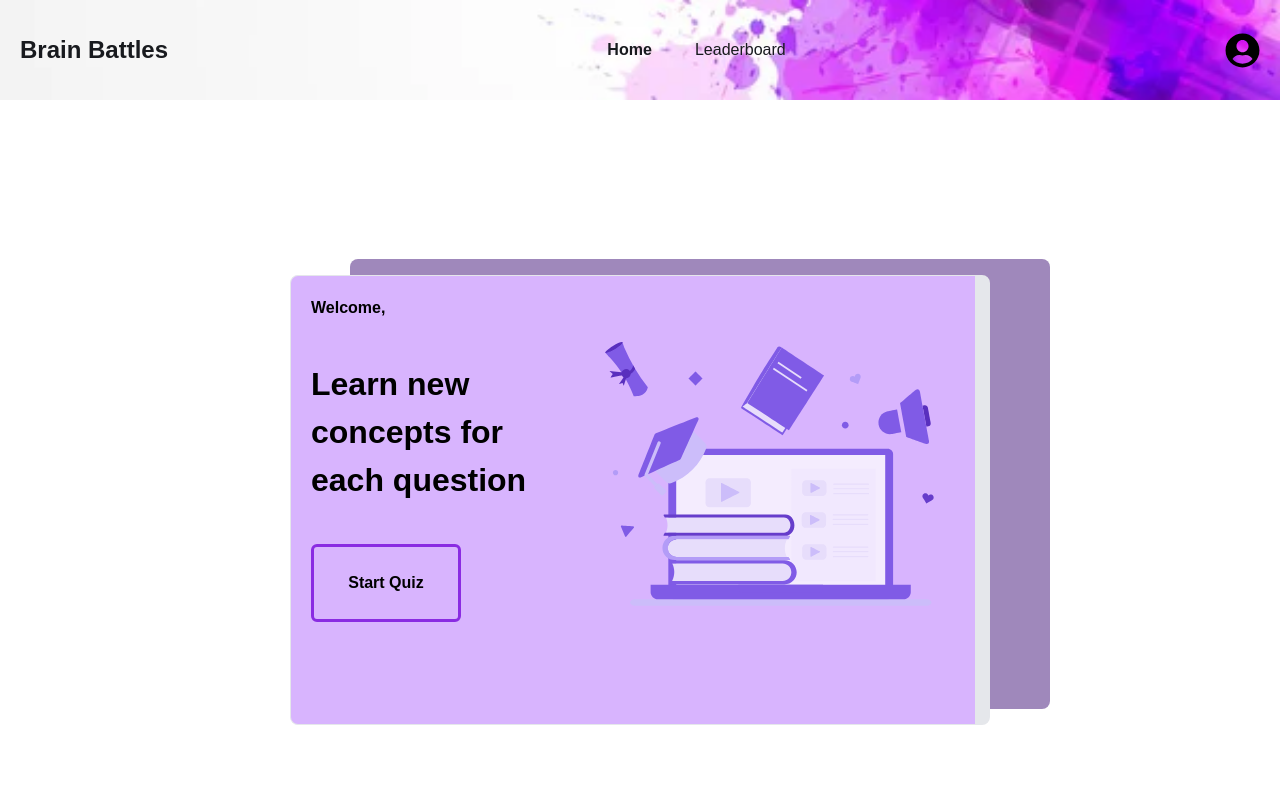
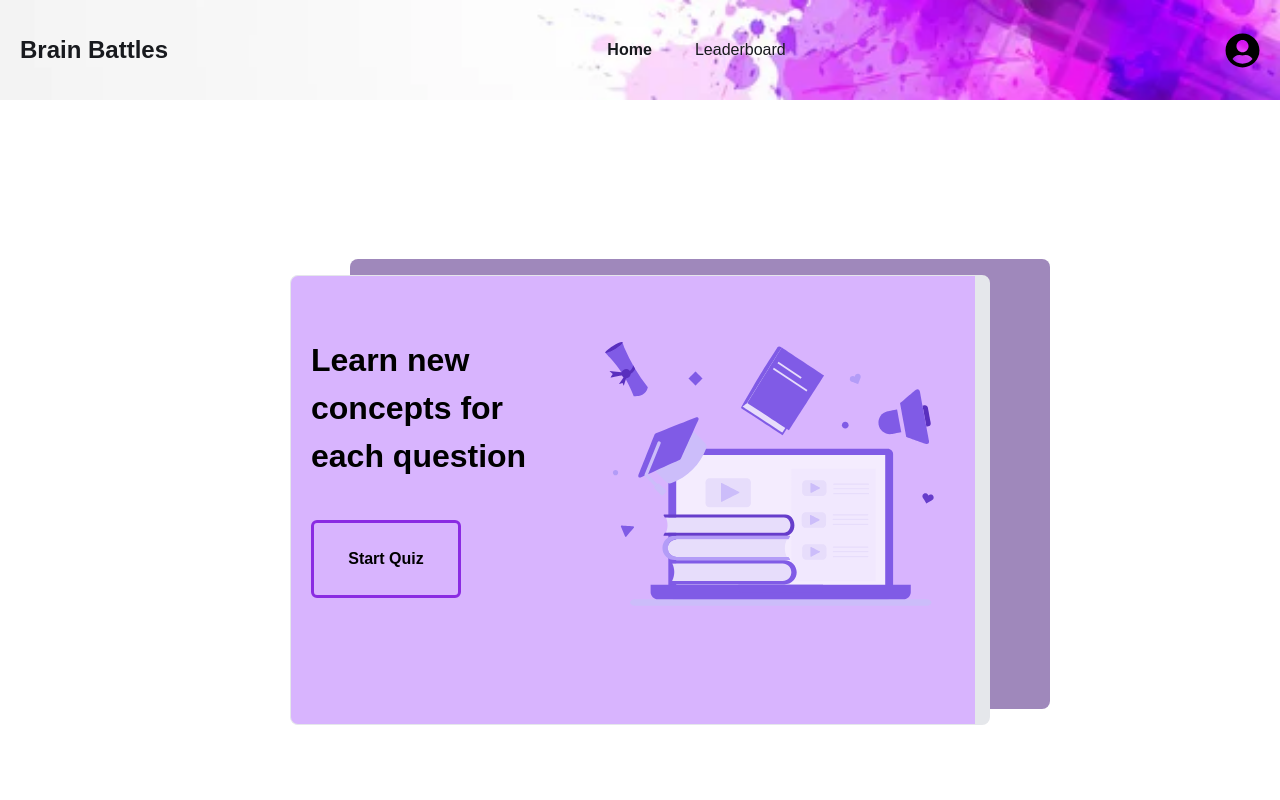
Before and after one commit to ImAnanthakrishnan/BrainBattles, a React (Vite) app in the folder Frontend/: page / in a window 1280 px wide. Shown: the top 800 px of the page. Built offline with nearby package versions, Linux system fonts and the light colour scheme; no server answers.

Commit message:
style correction

```diff
--- a/Frontend/src/pages/home/Home.tsx
+++ b/Frontend/src/pages/home/Home.tsx
@@ -22,7 +22,7 @@ const Home = () => {
       <div className="w-[700px] h-[450px] m-auto bg-purple-300 rounded-lg border border-r-[15px] shadow-custom-shadow flex justify-between">
 
         <div className="p-5 ">
-        <h1 className="font-bold ">Welcome, {currentUser?.name}</h1>
+        <h1 className="font-bold ">{currentUser && `Welcome, ${currentUser?.name}`}</h1>
           <h1 className="font-bold text-[2rem] mt-10">
             Learn new concepts for each question
           </h1>
```
